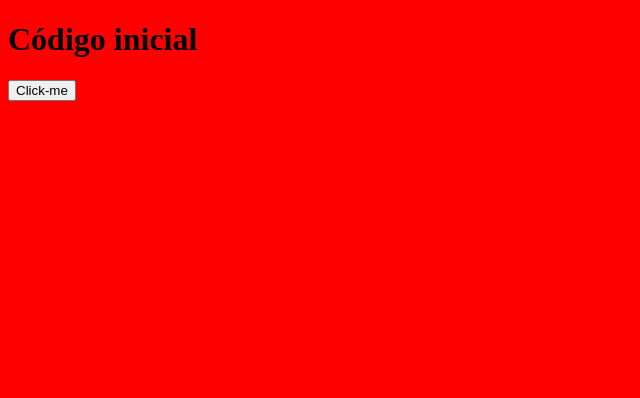
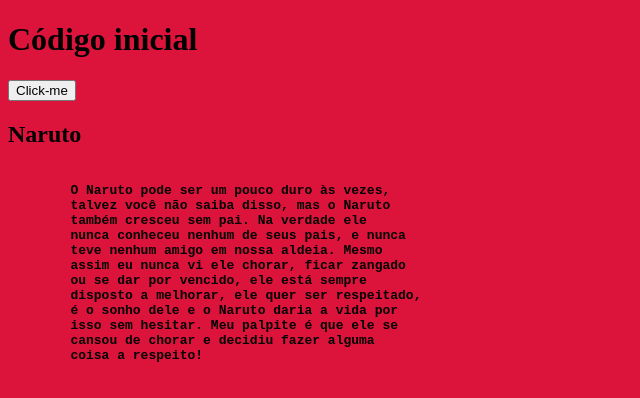
Before and after one commit to Elqueley/aulaGit, a plain HTML site: page index.html in a window 1280 px wide. Shown: the whole page, without its empty margins (0-640 px from the left). Drawn offline with Linux system fonts and the light colour scheme.

Commit message:
historia do naruto, mudança no botão do js e mudança de background-color

```diff
--- a/css.css
+++ b/css.css
@@ -1,3 +1,3 @@
 body{
-    background-color: red;
+    background-color:crimson;
 }
--- a/index.html
+++ b/index.html
@@ -11,6 +11,25 @@
     <link rel="stylesheet" href="css.css">
     <button id="btn">Click-me</button>
 
+    <h2>Naruto</h2>
+
+    <pre>
+        <b>
+        O Naruto pode ser um pouco duro às vezes,
+        talvez você não saiba disso, mas o Naruto
+        também cresceu sem pai. Na verdade ele
+        nunca conheceu nenhum de seus pais, e nunca
+        teve nenhum amigo em nossa aldeia. Mesmo
+        assim eu nunca vi ele chorar, ficar zangado
+        ou se dar por vencido, ele está sempre
+        disposto a melhorar, ele quer ser respeitado,
+        é o sonho dele e o Naruto daria a vida por
+        isso sem hesitar. Meu palpite é que ele se
+        cansou de chorar e decidiu fazer alguma
+        coisa a respeito!
+        </b>
+    </pre>
+
     <script src="script.js"></script>
 </body>
 </html>
--- a/script.js
+++ b/script.js
@@ -1,5 +1,5 @@
 var btn = document.getElementById("btn");
 
 btn.onclick = function(){
-    alert("BOtão clicado !!!");
+    alert("Eae Negrão");
 }
```
